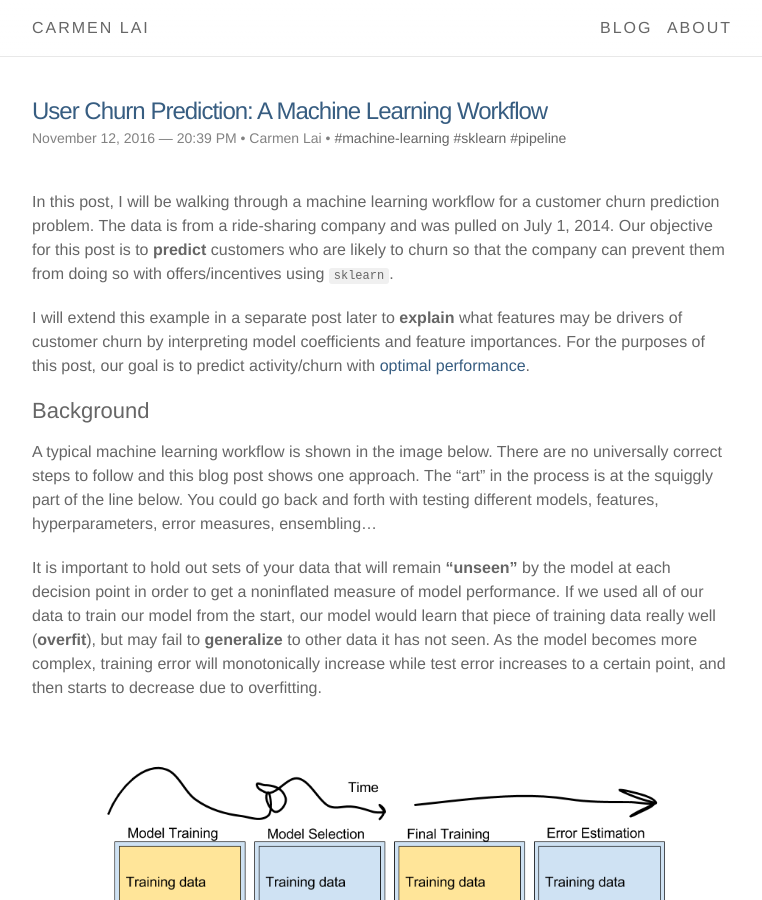
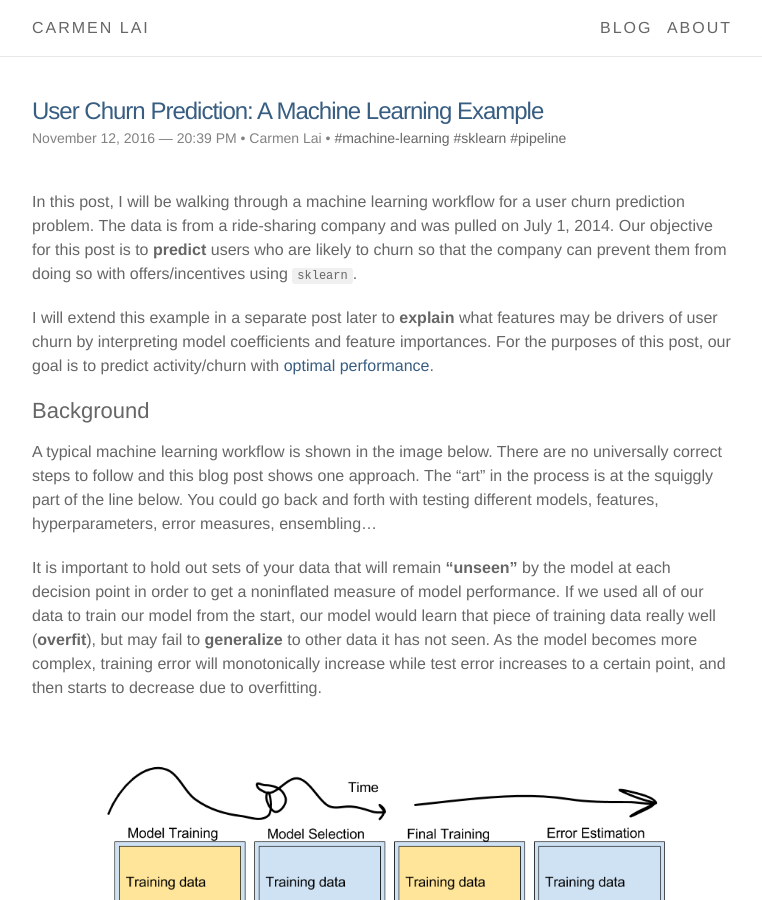
Before and after one commit to ocarmieo/ocarmieo.github.io, a Jekyll site: the page built from _posts/2016-11-12-user-churn-prediction-a-machine-learning-workflow.markdown, in a window 1280 px wide and 900 px high. Shown: the whole window, without its empty margins (258-1020 px from the left). Built offline with Jekyll 4.4.1, drawn with Linux system fonts in a browser that asks for light colours; nearby versions of some CDN libraries; comment, search, counter and statistics services are not loaded; some of the changed text lies outside the part shown.

Commit message:
updated ml post

````diff
--- a/_posts/2016-11-12-user-churn-prediction-a-machine-learning-workflow.markdown
+++ b/_posts/2016-11-12-user-churn-prediction-a-machine-learning-workflow.markdown
@@ -1,14 +1,14 @@
 ---
-title: 'User Churn Prediction: A Machine Learning Workflow'
+title: 'User Churn Prediction: A Machine Learning Example'
 layout: post
 date: 2016-11-12 20:39:57
 tags: [machine-learning, sklearn, pipeline]
 image: /img/churn_ml/output_63_0.png
 ---
 
-In this post, I will be walking through a machine learning workflow for a customer churn prediction problem. The data is from a ride-sharing company and was pulled on July 1, 2014. Our objective for this post is to __predict__ customers who are likely to churn so that the company can prevent them from doing so with offers/incentives using `sklearn`.
+In this post, I will be walking through a machine learning workflow for a user churn prediction problem. The data is from a ride-sharing company and was pulled on July 1, 2014. Our objective for this post is to __predict__ users who are likely to churn so that the company can prevent them from doing so with offers/incentives using `sklearn`.
 
-I will extend this example in a separate post later to __explain__ what features may be drivers of customer churn by interpreting model coefficients and feature importances. For the purposes of this post, our goal is to predict activity/churn with [optimal performance](#Metrics-for-Model-Comparison).
+I will extend this example in a separate post later to __explain__ what features may be drivers of user churn by interpreting model coefficients and feature importances. For the purposes of this post, our goal is to predict activity/churn with [optimal performance](#Metrics-for-Model-Comparison).
 
 ### Background
 
@@ -902,6 +901,7 @@ __Transformations__ - another way to do the above is by using a transformer from
 __Scaling__ your data is important when your variables have units on different orders of magnitude. You want to standardize values so that variables with a bigger unit don't drown out smaller ones. _(Example: determining key predictors of how quickly a house will sell - number of bedrooms vs. sale price in dollars)_
 
 It is good practice to use a pipeline for machine learning because it:
+
 1. Keeps track of all the transformations and scaling that you do on your data
 2. Easily __applies any processing you did on your training set to your test set__ (remember these from a few paragraphs ago?)
 
@@ -1059,7 +1059,7 @@ def plot_profit_curve(pipeline, costbenefit_mat, y_proba, y_test):
     plt.plot(np.linspace(0, 1, len(y_test)), profits, label = '{}, max profit ${} per user'.format(model_name, max_profit))
 ```
 
-#### Model Classifier Object
+#### __Model Classifier Object__
 I will use a __class object__ to store our models for easier comparison. It's generally good to start with a simple model (logistic regression) before jumping into more complex ones (random forest) to establish baseline performance. In some cases, simply predicting the outcome label with the mean of a feature could potentially perform better than a fancy random forest model.
 
 
````
Also changed, not shown: other parts of _posts/2016-11-12-user-churn-prediction-a-machine-learning-workflow.markdown (+4 -4 lines).
